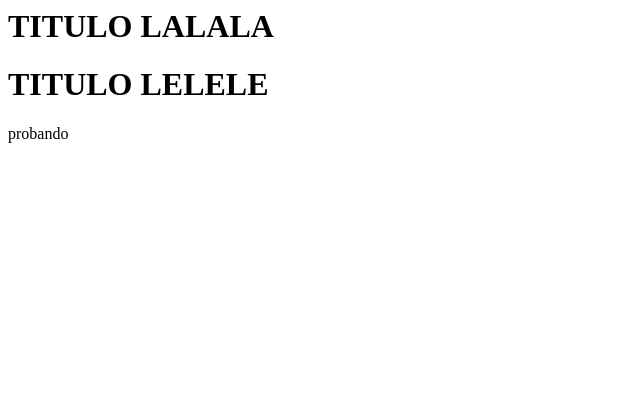
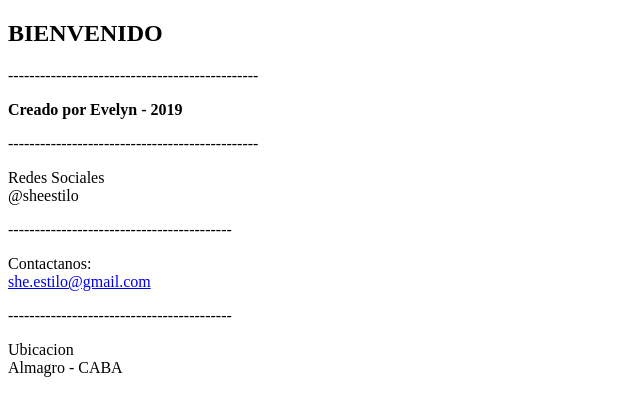
Before and after one commit to evelynpc/PruebaGit, a plain HTML site: page index.html in a window 1280 px wide. Shown: the whole page, without its empty margins (0-640 px from the left). Drawn offline with Linux system fonts and the light colour scheme.

Commit message:
Cambio de titulo final

```diff
--- a/index.html
+++ b/index.html
@@ -1,4 +1,45 @@
-<h1>TITULO LALALA </h1>
-<h1>TITULO LELELE </h1>
+<!DOCTYPE html>
 
-<p>probando</p>
+<html>
+  <head>
+    <meta charset="UTF-8" />
+    <title>PRUEBA GIT</title>
+  </head>
+
+  <body>
+    <header>
+      <a href="index.html">
+      </a>
+
+    </header>
+
+    <section>
+      <div>
+        <h2>BIENVENIDO</h2>
+
+      </div>
+    </section>
+
+    <footer>
+      <div>
+        <p>-----------------------------------------------</p>
+        <strong> Creado por Evelyn - 2019 </strong>
+        <p>-----------------------------------------------</p>
+      </div>
+      <div>
+        Redes Sociales <br />
+        @sheestilo
+      </div>
+      <div>
+        <p>------------------------------------------</p>
+        Contactanos: <br />
+        <a href="mailto:she.estilo@gmail.com">she.estilo@gmail.com</a>
+        <p>------------------------------------------</p>
+      </div>
+      <div>
+        Ubicacion <br />
+        Almagro - CABA
+      </div>
+    </footer>
+  </body>
+</html>
```
